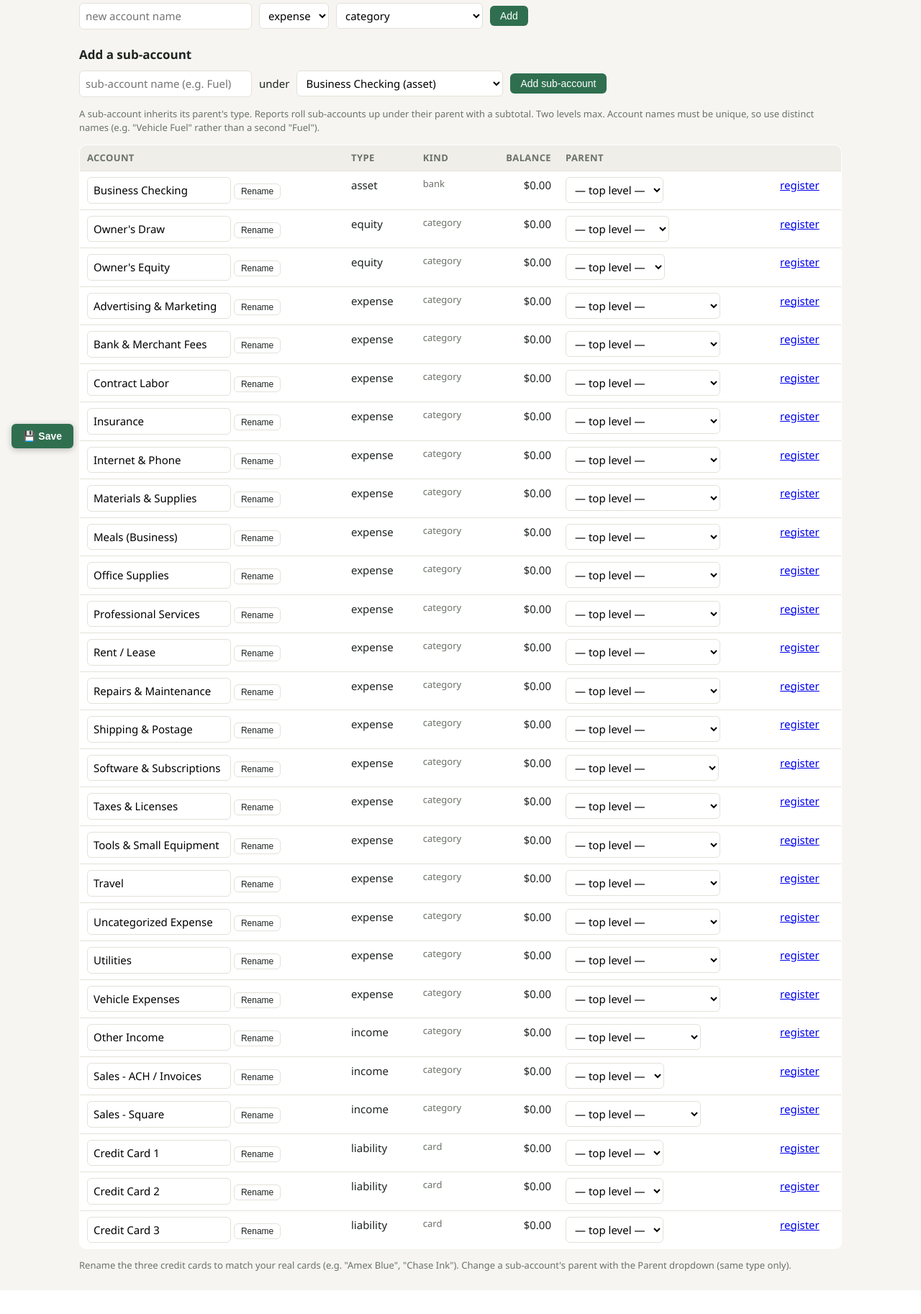
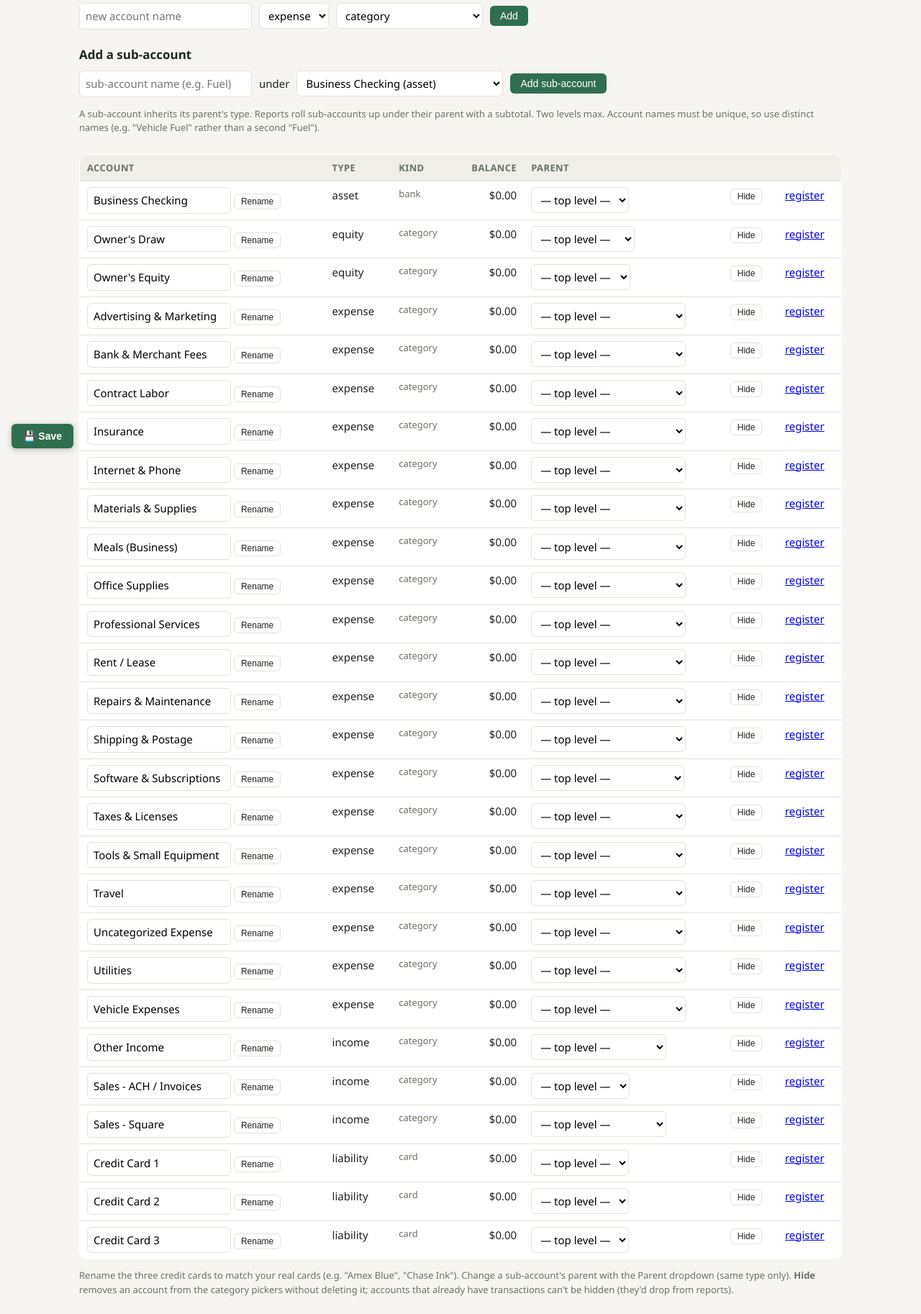
Before and after one commit to outlierworkshop/shopbooks, a FastAPI app: page /accounts in a window 1280 px wide. Shown: the part 161-1987 px from the top of the page at 72% size. Before the commit the page ends 1954 px from the top, so only its background shows below. Run offline with FastAPI, Linux system fonts and the light colour scheme; data comes from the database, SQL or seed files in the repository; data that the repository does not hold is empty.

Commit message:
Hide/reactivate accounts (declutter the chart of accounts) (#15)
* Hide/reactivate accounts (declutter the chart of accounts)

Adds an active/inactive toggle so unused accounts (e.g. the generic seed
categories) can be removed from the category pickers without deleting them.

- POST /accounts/active flips accounts.active. Hiding is refused if the account
  has posted splits (it would drop from reports) or has active sub-accounts.
- ledger.accounts_with_balances(include_inactive=) + active/has_history flags.
- Accounts page: Hide / Reactivate per row, a "show hidden" toggle, hidden rows
  greyed; the Hide button is disabled for accounts with history.
- Category pickers already filter active=1, so hidden accounts disappear from
  Review/Entry/Rules automatically.

Covered by test_deactivate.py.

Co-Authored-By: Claude Opus 4.8 <noreply@anthropic.com>

* docs: changelog for account hide/reactivate + 2025 chart import

Co-Authored-By: Claude Opus 4.8 <noreply@anthropic.com>

---------

Co-authored-by: Claude Opus 4.8 <noreply@anthropic.com>

```diff
--- a/app.py
+++ b/app.py
@@ -1368,13 +1368,36 @@ def _set_parent(con, account_id, parent_id):
 
 
 @app.get("/accounts", response_class=HTMLResponse)
-def accounts_page(request: Request, err: str = ""):
-    con = db.connect()
-    try:
-        accounts = ledger.accounts_with_balances(con)
-        parents = [a for a in accounts if a["parent_id"] is None]
+def accounts_page(request: Request, err: str = "", show_hidden: str = ""):
+    con = db.connect()
+    try:
+        accounts = ledger.accounts_with_balances(con, include_inactive=bool(show_hidden))
+        parents = [a for a in accounts if a["parent_id"] is None and a["active"]]
+        hidden_count = con.execute("SELECT COUNT(*) c FROM accounts WHERE active=0").fetchone()["c"]
         return templates.TemplateResponse(request, "accounts.html", ctx(
-            request, con, accounts=accounts, parents=parents, err=err))
+            request, con, accounts=accounts, parents=parents, err=err,
+            show_hidden=bool(show_hidden), hidden_count=hidden_count))
+    finally:
+        con.close()
+
+
+@app.post("/accounts/active")
+def accounts_set_active(account_id: int = Form(...), active: int = Form(...), show_hidden: str = Form("")):
+    from urllib.parse import quote
+    con = db.connect()
+    try:
+        suffix = "?show_hidden=1" if show_hidden else ""
+        if not active:  # hiding: protect reports — refuse if the account has history or active children
+            if con.execute("SELECT 1 FROM splits WHERE account_id=? LIMIT 1", (account_id,)).fetchone():
+                return RedirectResponse("/accounts" + (suffix or "?") + ("&" if suffix else "") +
+                                        "err=" + quote("Can't hide an account that has transactions — it would drop from reports."),
+                                        status_code=303)
+            if con.execute("SELECT 1 FROM accounts WHERE parent_id=? AND active=1 LIMIT 1", (account_id,)).fetchone():
+                return RedirectResponse("/accounts" + (suffix or "?") + ("&" if suffix else "") +
+                                        "err=" + quote("Hide or move its sub-accounts first."), status_code=303)
+        con.execute("UPDATE accounts SET active=? WHERE id=?", (1 if active else 0, account_id))
+        con.commit()
+        return RedirectResponse("/accounts" + suffix, status_code=303)
     finally:
         con.close()
 
--- a/ledger.py
+++ b/ledger.py
@@ -119,14 +119,19 @@ def display_balance(acct_type, raw):
     return -raw if acct_type in CREDIT_NORMAL else raw
 
 
-def accounts_with_balances(con, kinds=None):
-    """Active accounts in tree order (each parent followed by its sub-accounts)."""
-    rows = con.execute("SELECT * FROM accounts WHERE active=1").fetchall()
+def accounts_with_balances(con, kinds=None, include_inactive=False):
+    """Accounts in tree order (each parent followed by its sub-accounts). Active only by default;
+    pass include_inactive=True (the Accounts page) to also list hidden accounts so they can be
+    reactivated. `has_history` flags accounts with posted splits (can't be hidden)."""
+    where = "" if include_inactive else " WHERE active=1"
+    rows = con.execute("SELECT * FROM accounts" + where).fetchall()
     names = {r["id"]: r["name"] for r in rows}
 
     def mk(a, is_parent):
+        has_history = con.execute("SELECT 1 FROM splits WHERE account_id=? LIMIT 1", (a["id"],)).fetchone() is not None
         return {"id": a["id"], "name": a["name"], "type": a["type"], "kind": a["kind"],
                 "parent_id": a["parent_id"], "parent_name": names.get(a["parent_id"]),
+                "active": a["active"], "has_history": has_history,
                 "is_parent": is_parent, "balance": display_balance(a["type"], raw_balance(con, a["id"]))}
 
     tops = sorted((r for r in rows if not r["parent_id"]), key=lambda r: (r["type"], r["name"]))
--- a/templates/accounts.html
+++ b/templates/accounts.html
@@ -33,10 +33,14 @@
 parent with a subtotal. Two levels max. Account names must be unique, so use distinct names
 (e.g. "Vehicle Fuel" rather than a second "Fuel").</p>
 
+<div class="toolbar">
+  {% if show_hidden %}<a class="muted" href="/accounts">hide inactive accounts</a>
+  {% elif hidden_count %}<a class="muted" href="/accounts?show_hidden=1">show {{ hidden_count }} hidden account(s)</a>{% endif %}
+</div>
 <table>
-  <tr><th>Account</th><th>Type</th><th>Kind</th><th class="num">Balance</th><th>Parent</th><th></th></tr>
+  <tr><th>Account</th><th>Type</th><th>Kind</th><th class="num">Balance</th><th>Parent</th><th></th><th></th></tr>
   {% for a in accounts %}
-  <tr>
+  <tr {{ 'style=opacity:0.5' if not a.active else '' }}>
     <td>
       <form class="inline" method="post" action="/accounts/rename">
         <input type="hidden" name="account_id" value="{{ a.id }}">
@@ -44,6 +48,7 @@ parent with a subtotal. Two levels max. Account names must be unique, so use dis
         <input type="text" name="name" value="{{ a.name }}" style="width:200px">
         <button class="small ghost" type="submit">Rename</button>
       </form>
+      {% if not a.active %}<span class="muted">(hidden)</span>{% endif %}
     </td>
     <td>{{ a.type }}</td><td class="muted">{{ a.kind }}</td>
     <td class="num {{ 'neg' if a.balance < 0 else '' }}">${{ a.balance|money }}</td>
@@ -62,10 +67,27 @@ parent with a subtotal. Two levels max. Account names must be unique, so use dis
       </form>
       {% else %}<span class="muted">—</span>{% endif %}
     </td>
+    <td>
+      <form class="inline" method="post" action="/accounts/active">
+        <input type="hidden" name="account_id" value="{{ a.id }}">
+        <input type="hidden" name="show_hidden" value="{{ '1' if show_hidden else '' }}">
+        {% if a.active %}
+          <input type="hidden" name="active" value="0">
+          <button class="small ghost" type="submit"
+                  title="{{ 'Has transactions, cannot hide' if a.has_history else 'Hide from category lists' }}"
+                  {{ 'disabled' if a.has_history else '' }}>Hide</button>
+        {% else %}
+          <input type="hidden" name="active" value="1">
+          <button class="small" type="submit">Reactivate</button>
+        {% endif %}
+      </form>
+    </td>
     <td><a href="/register/{{ a.id }}">register</a></td>
   </tr>
   {% endfor %}
 </table>
 <p class="muted">Rename the three credit cards to match your real cards (e.g. "Amex Blue", "Chase Ink").
-Change a sub-account's parent with the Parent dropdown (same type only).</p>
+Change a sub-account's parent with the Parent dropdown (same type only). <strong>Hide</strong> removes an
+account from the category pickers without deleting it; accounts that already have transactions can't be
+hidden (they'd drop from reports).</p>
 {% endblock %}
```
Also changed, not shown: docs/ROADMAP.md (+9 -0 lines), test_deactivate.py (added, +64 -0 lines).
